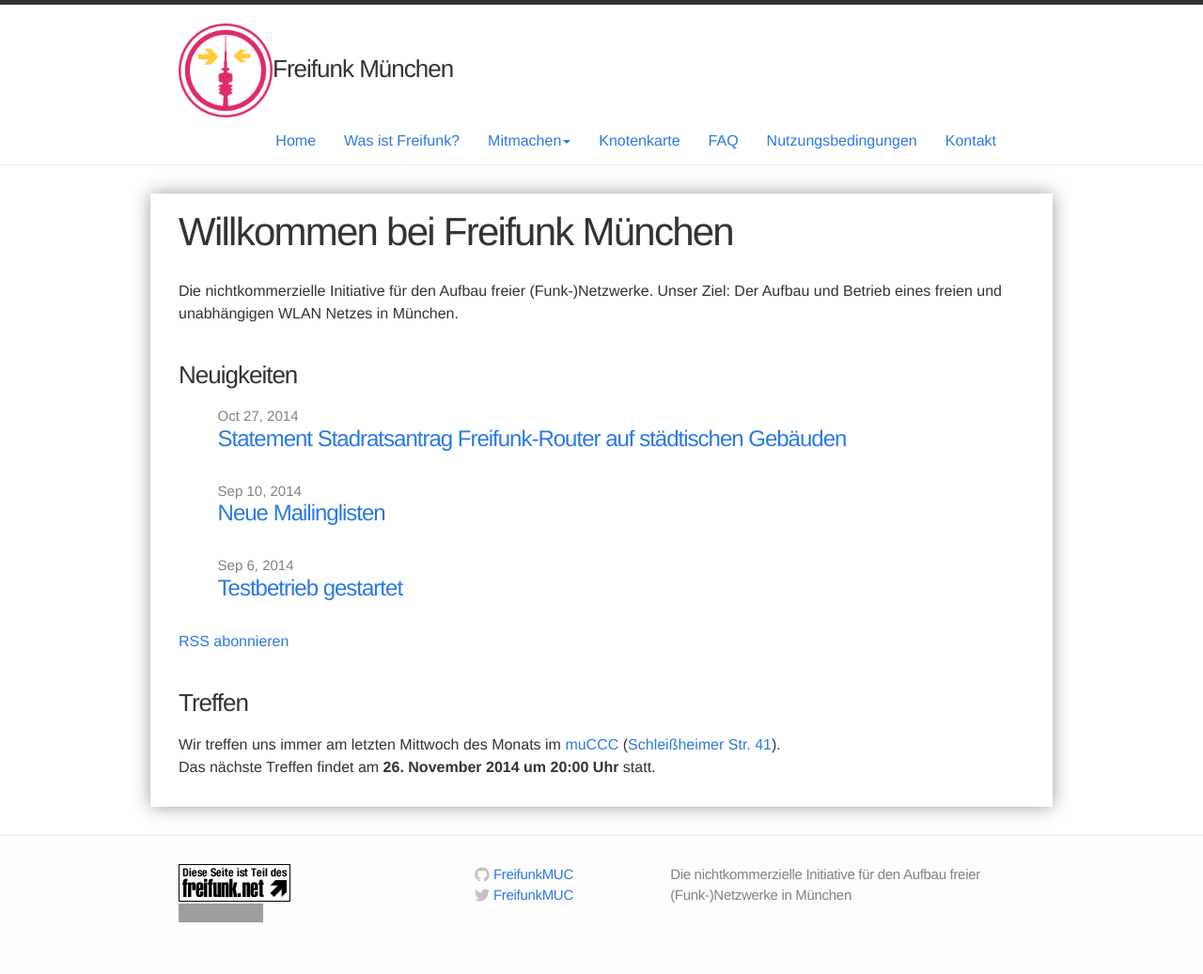
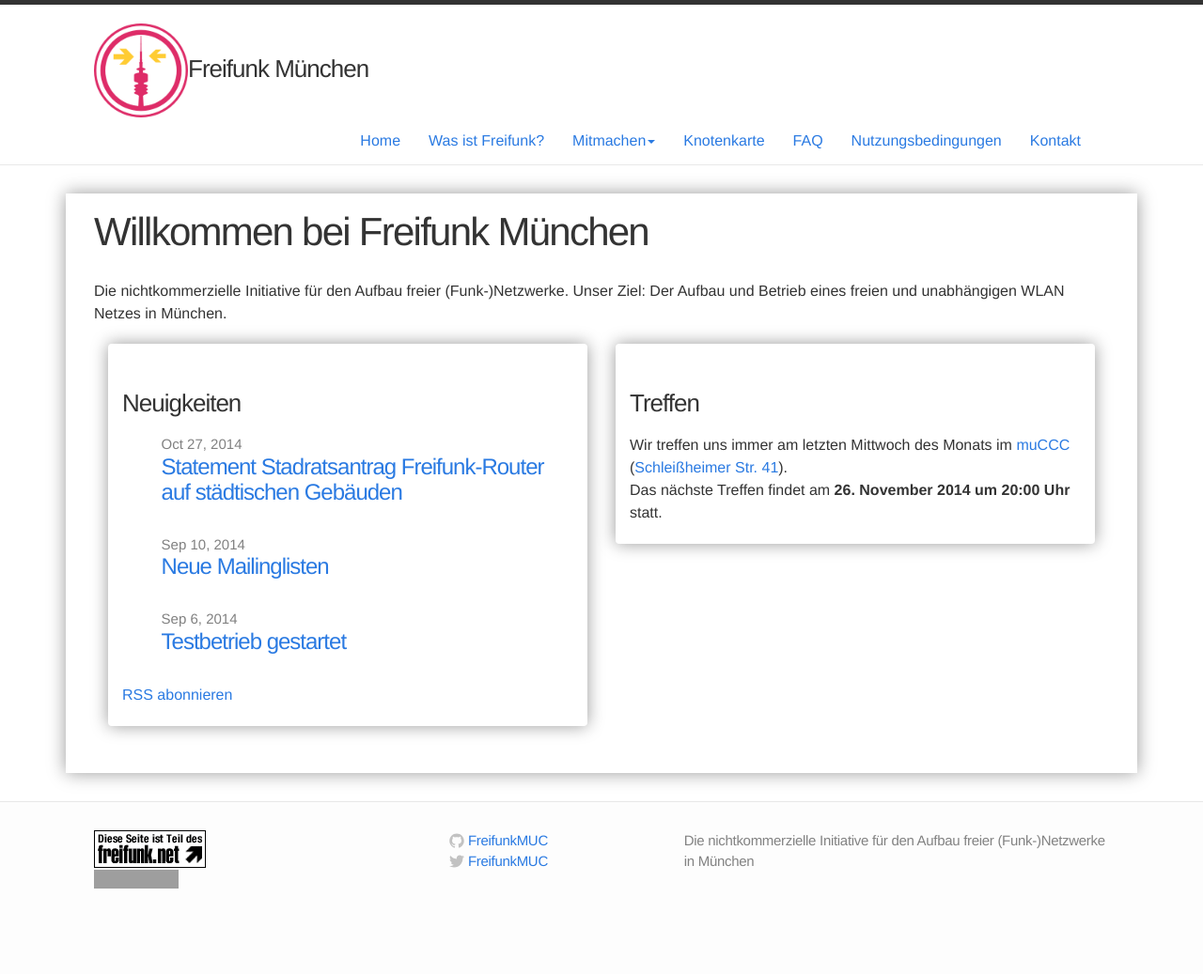
Before and after one commit to freifunkMUC/freifunkmuc.github.io, a Jekyll site: the page built from index.md, in a window 1280 px wide. Shown: the whole page at 94% size. Built offline with Jekyll 4.4.1, drawn with Linux system fonts in a browser that asks for light colours; nearby versions of some CDN libraries; a style sheet for code colours, icons or effects is not loaded; after the commit the page ends 1001 px from its top, so only the background shows below that; grey boxes are pictures that could not be loaded.

Commit message:
-Home Seite in columns aufgeteilt - md.freifunk erwaehnung entfernt

```diff
--- a/css/main.css
+++ b/css/main.css
@@ -37,7 +37,7 @@ ul.nav li.dropdown:hover ul.dropdown-menu{
 .wrap:after { content:""; display:table; }
 .wrap:after { clear: both; }
 .wrap {
-  max-width: 960px;
+  max-width: 1140px;
   padding: 0 30px;
   margin: 0 auto;
   zoom: 1;
--- a/index.md
+++ b/index.md
@@ -6,6 +6,11 @@ title: Willkommen bei Freifunk München
 Die nichtkommerzielle Initiative für den Aufbau freier (Funk-)Netzwerke.
 Unser Ziel: Der Aufbau und Betrieb eines freien und unabhängigen WLAN Netzes in München.
 
+<div class="row">
+    <div class="col-sm-6">
+        <div class="list-group">
+
+<div class="panel-heading" markdown="1">
 ### Neuigkeiten
 
 <ul class="posts">
@@ -18,5 +23,18 @@ Unser Ziel: Der Aufbau und Betrieb eines freien und unabhängigen WLAN Netzes in
 </ul>
 
 <p class="rss-subscribe"><a href="{{ "/feed.xml" | prepend: site.baseurl }}">RSS abonnieren</a></p>
+</div>
 
+        </div>
+    </div>
+    <div class="col-sm-6">
+        <div class="list-group">
+
+<div class="panel-heading" markdown="1">
 {% include treffen.md %}
+</div>
+
+        </div>
+    </div>
+
+</div>
```
Also changed, not shown: router-konfigurieren.md (+1 -1 lines).
